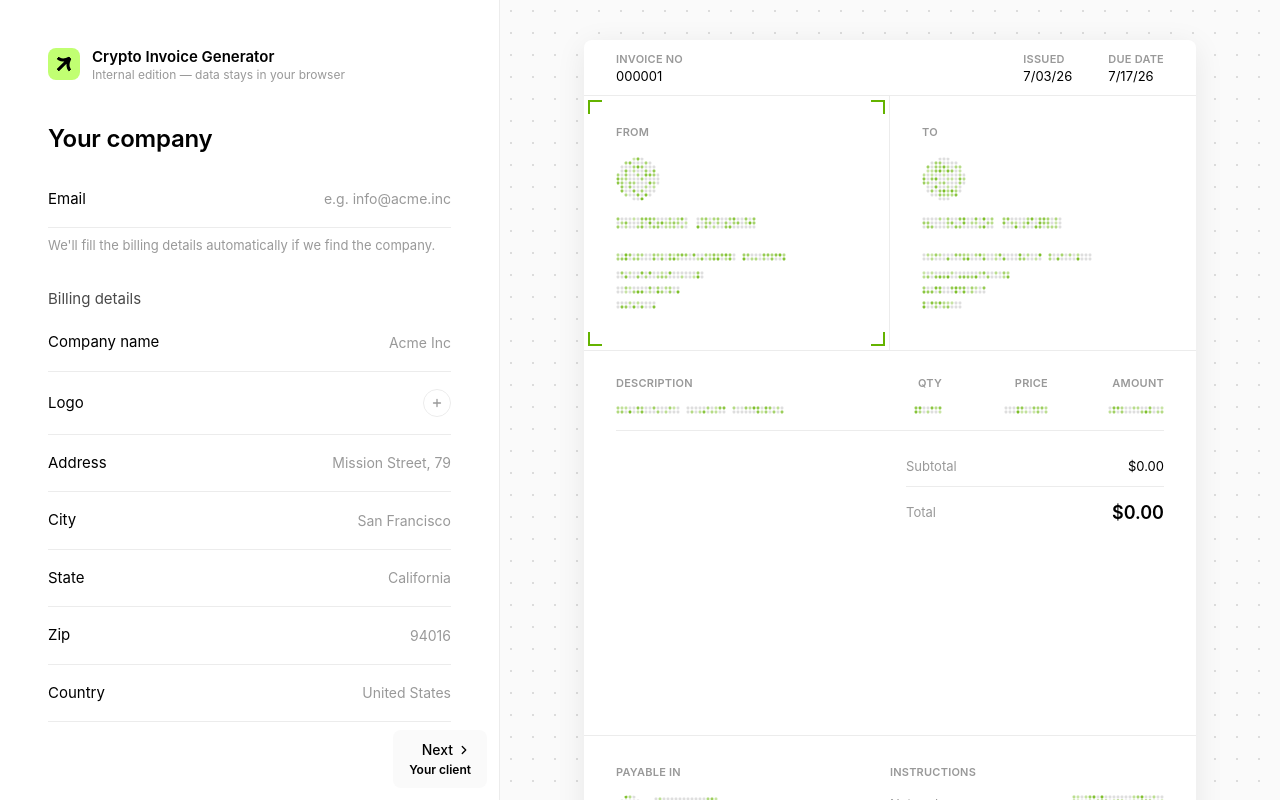
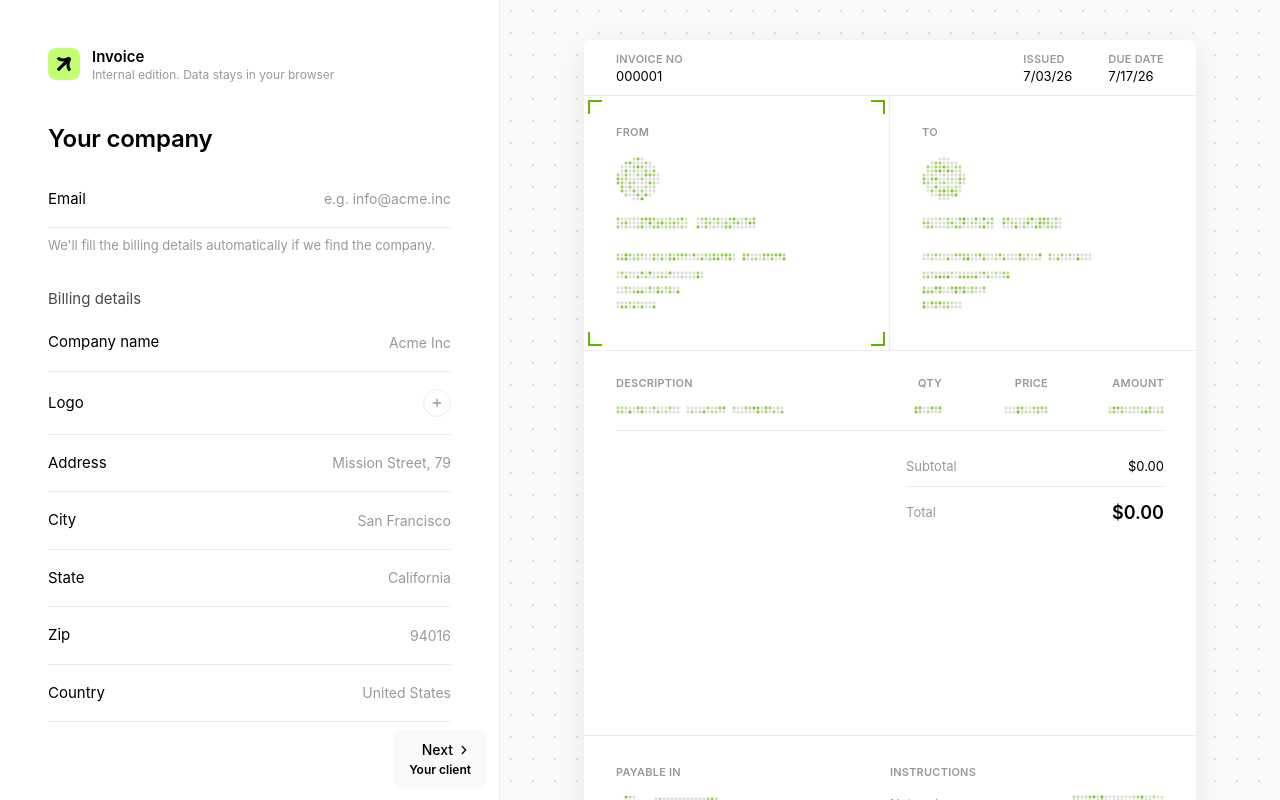
Before and after one commit to boredmage/invoice, a Next.js app: page / in a window 1280 px wide. Built offline with nearby package versions, Linux system fonts and the light colour scheme.

Commit message:
feat: update title and header text for consistency and clarity

```diff
--- a/app/components/Header.tsx
+++ b/app/components/Header.tsx
@@ -16,11 +16,9 @@ export default function Header() {
       </div>
 
       <div className="leading-tight">
-        <h1 className="text-ink text-[15px] font-semibold">
-          Crypto Invoice Generator
-        </h1>
+        <h1 className="text-ink text-[15px] font-semibold">Invoice</h1>
         <p className="text-ink-muted text-xs">
-          Internal edition — data stays in your browser
+          Internal edition. Data stays in your browser
         </p>
       </div>
     </header>
--- a/app/layout.tsx
+++ b/app/layout.tsx
@@ -2,7 +2,7 @@ import type { Metadata } from "next";
 import "./globals.css";
 
 export const metadata: Metadata = {
-  title: "Crypto Invoice Generator",
+  title: "Invoice",
   description:
     "Prepare crypto-ready invoices locally. Internal tool — all data stays in your browser.",
 };
```
